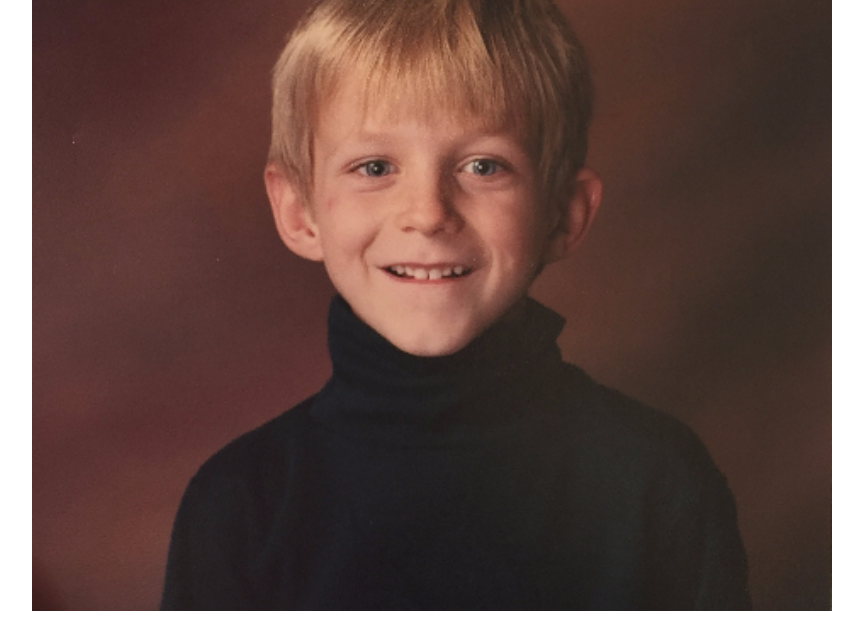
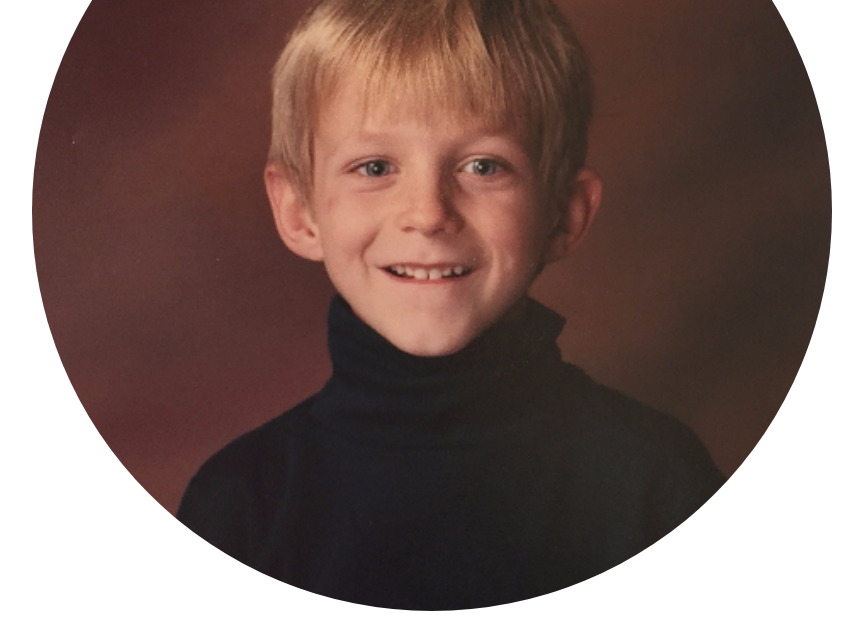
Before and after one commit to seanlutz/seanlutz, a plain HTML site: page index.html in a window 1280 px wide. Shown: the top 639 px of the page, without its empty margins (208-1071 px from the left). Drawn offline with Linux system fonts and the light colour scheme.

Commit message:
now with circle

```diff
--- a/index.html
+++ b/index.html
@@ -10,7 +10,7 @@
 <body>
   <div class="container">
     <div class="content-container">
-      <img src="images/Sean.png" id="img-circle">
+      <img src="images/Sean.png" class="img-circle">
       <h2>Hi! I'm Sean</h2>
       <p>This is the description of my site so smart much wow.</p>
       <div class="buttons">
```
